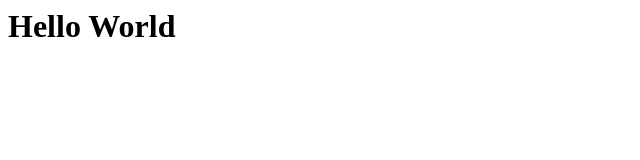
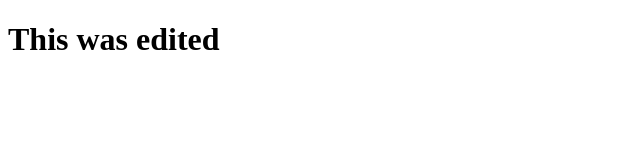
Before and after one commit to catiareis9312/catiareis9312.github.io, a plain HTML site: page index.html in a window 1280 px wide. Shown: the whole page, without its empty margins (0-640 px from the left). Drawn offline with Linux system fonts and the light colour scheme.

Commit message:
Edited index file

```diff
--- a/index.html
+++ b/index.html
@@ -1 +1,12 @@
-<h1> Hello World </h1>
+<!DOCTYPE html>
+<html lang="en">
+<head>
+    <meta charset="UTF-8" />
+    <meta name="viewport" content="width=device-width, initial.scale=1.0" />
+    <title>Hellow World</title>
+</head>
+<body>
+
+    <h1>This was edited</h1>
+</body>
+</html>
```
